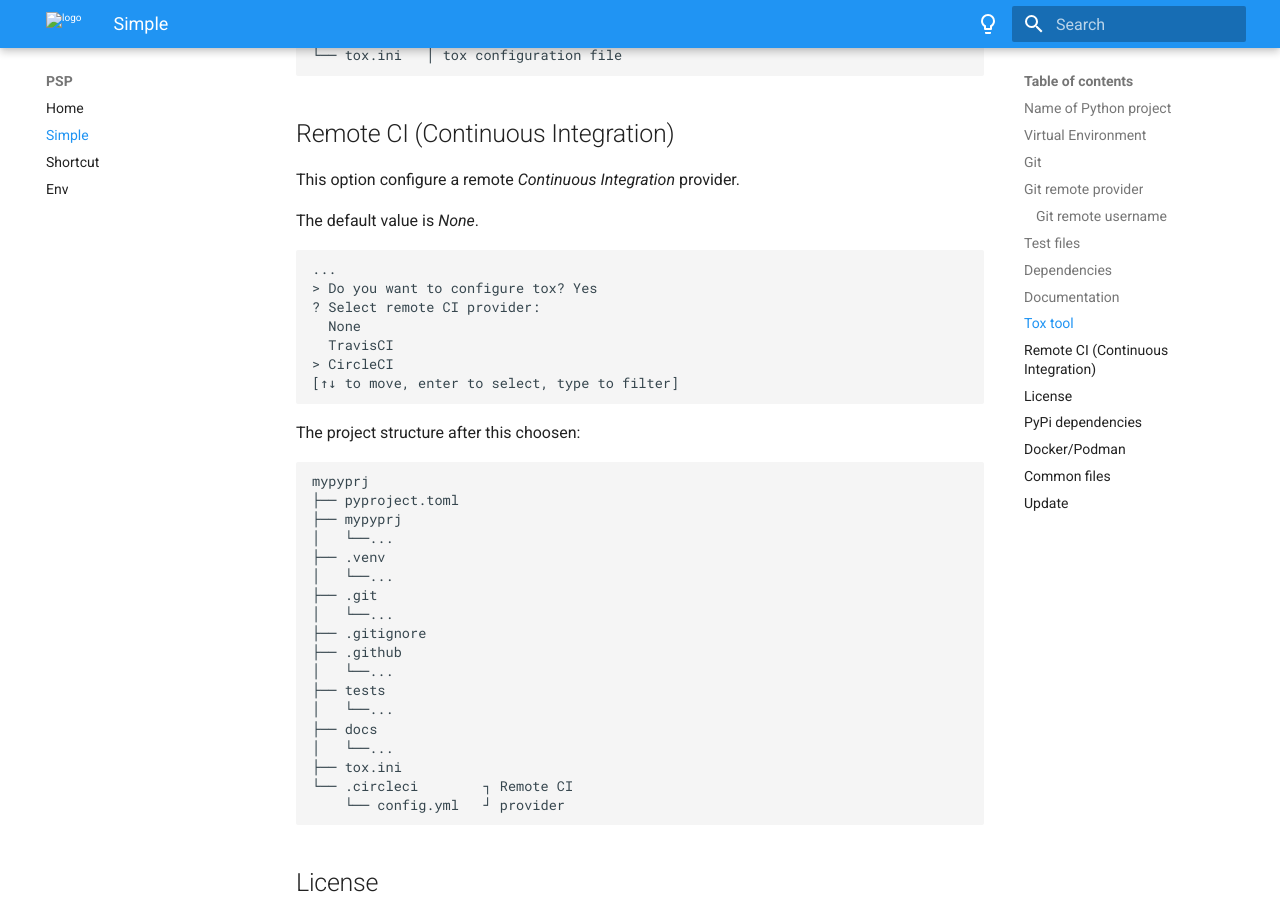
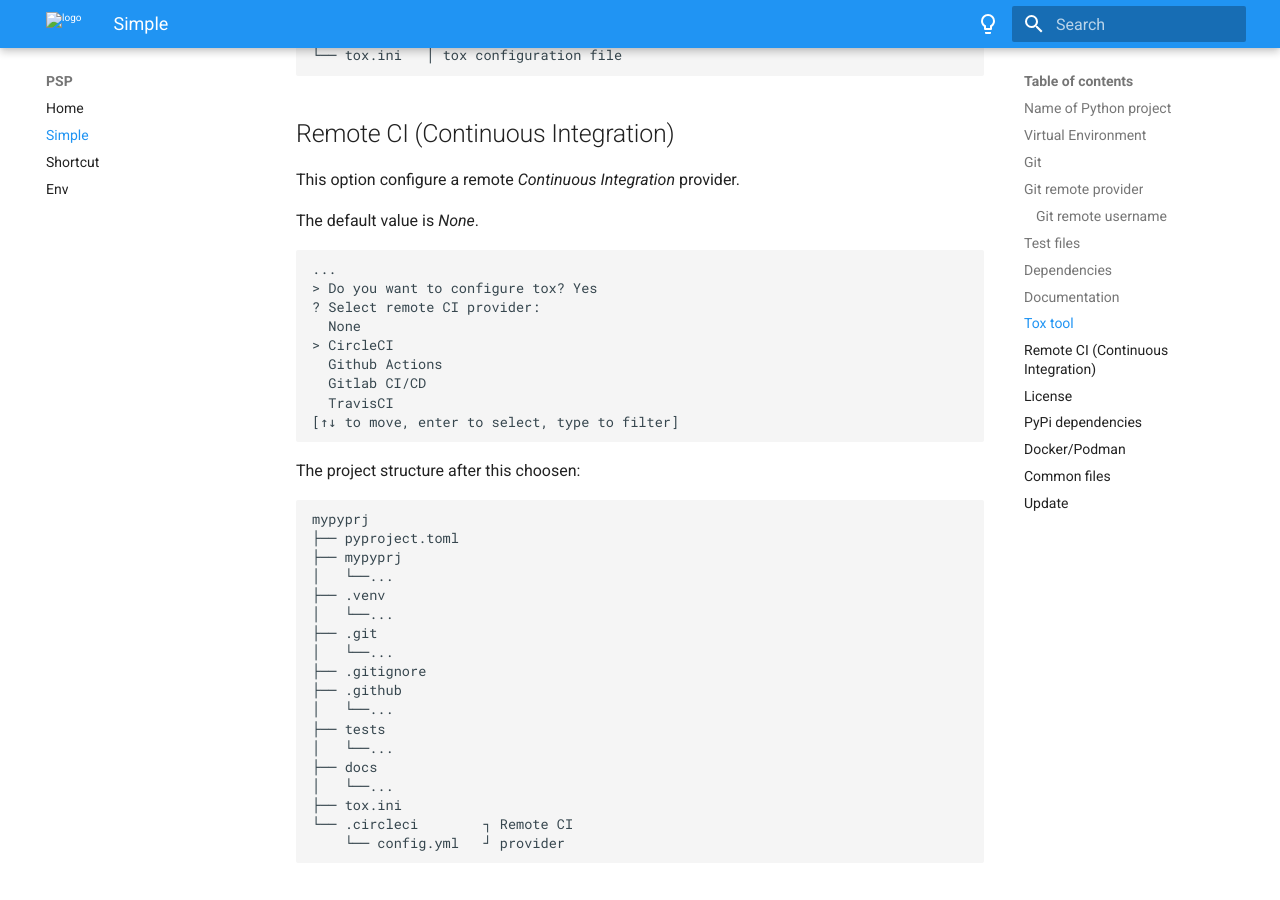
Before and after one commit to MatteoGuadrini/psp, an MkDocs documentation site: the page built from docs/simple.md, in a window 1280 px wide and 900 px high, scrolled down 7615 px. Built offline with MkDocs 1.6.1 and Material for MkDocs 9.7.7, drawn with Linux system fonts in a browser that asks for light colours.

Commit message:
docs: add Github Actions and Gitlab CI/CD

````diff
--- a/docs/simple.md
+++ b/docs/simple.md
@@ -370,8 +370,10 @@ The default value is _None_.
 > Do you want to configure tox? Yes
 ? Select remote CI provider:
   None
+> CircleCI
+  Github Actions
+  Gitlab CI/CD
   TravisCI
-> CircleCI
 [↑↓ to move, enter to select, type to filter]
 ```
 
````
Also changed, not shown: README.md (+2 -2 lines).
